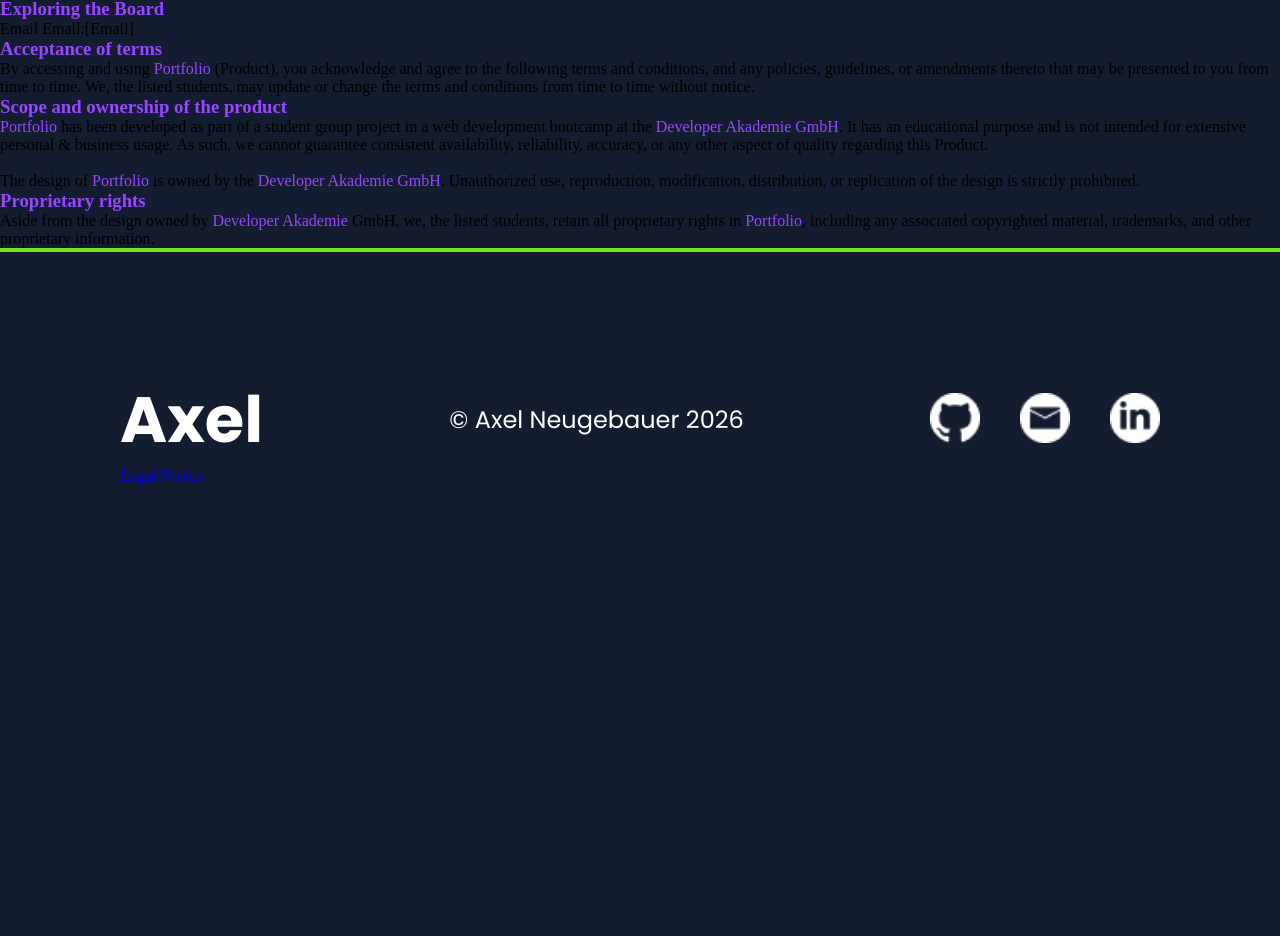
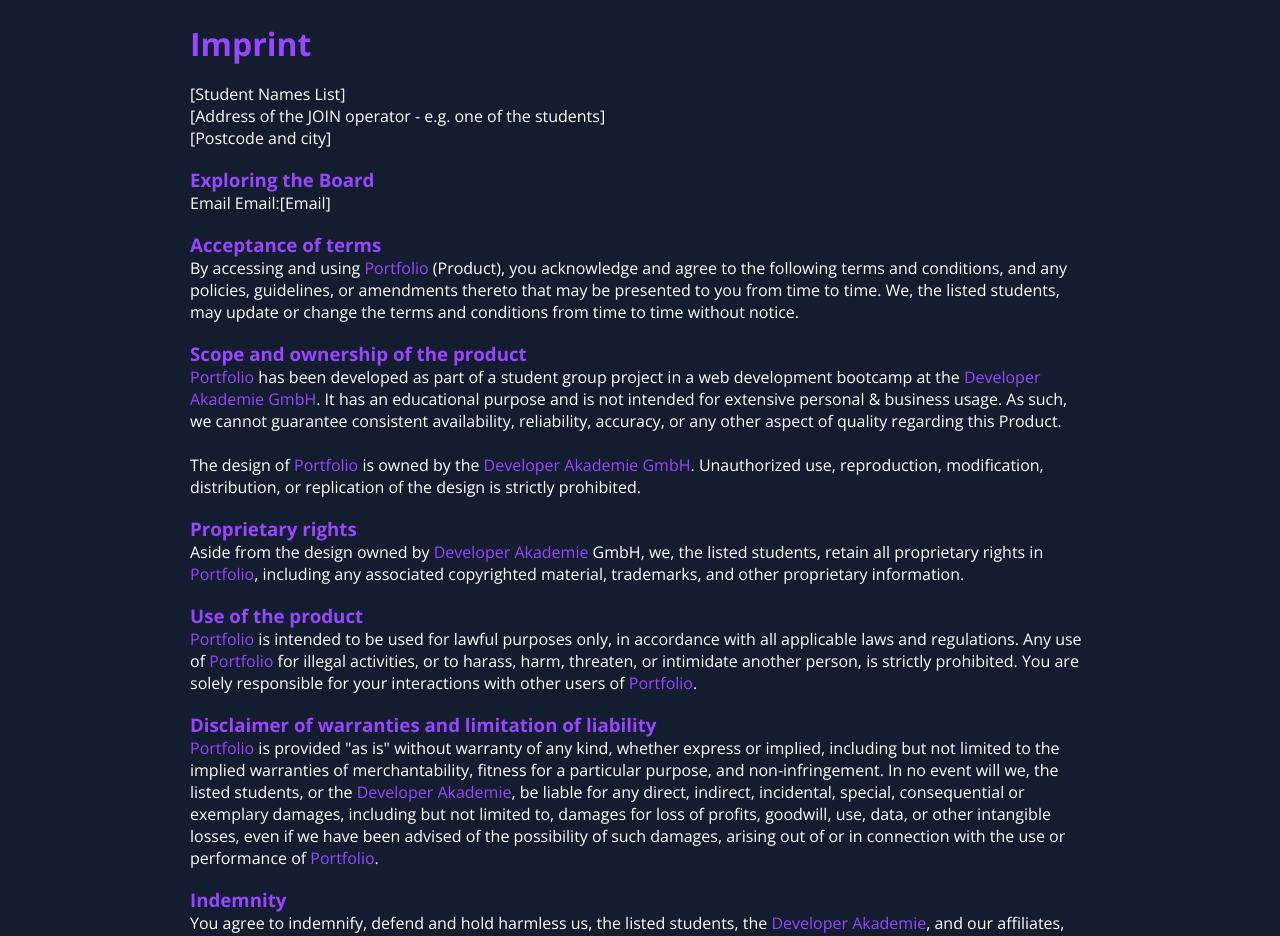
Before and after one commit to Axel-ne/Portfolio, an Angular app: page /legal-notice in a window 1280 px wide. Shown: the part 524-1460 px from the top of the page. Before the commit the page ends 1072 px from the top, so only its background shows below. Built offline with nearby package versions, Linux system fonts and the light colour scheme.

Commit message:
feat:  PrivacyPolicy

```diff
--- a/src/app/app.routes.ts
+++ b/src/app/app.routes.ts
@@ -1,6 +1,7 @@
 import { Routes } from '@angular/router';
 import { Home } from './components/home/home';
 import { LegalNotice } from './components/legal-notice/legal-notice';
+import { PrivacyPolicy } from './components/privacy-policy/privacy-policy';
 
 export const routes: Routes = [
     {
@@ -12,7 +13,7 @@ export const routes: Routes = [
         component: LegalNotice
     },
     {
-        path: '**',
-        redirectTo: ''
+        path: 'privacy-policy',
+        component: PrivacyPolicy
     }
 ];
--- a/src/app/components/contact-sectionn/contact-sectionn.html
+++ b/src/app/components/contact-sectionn/contact-sectionn.html
@@ -20,7 +20,7 @@
             <textarea name="" id="" placeholder="Your message" required></textarea>
             <div class="input-content">
             <input type="checkbox" name="" id="" required>
-            <p>I've read thes<span>privacy policy</span>and agree to the processing of my data as outlined.</p>
+            <p>I've read thes<span><a routerLink="privacy-policy">privacy policy</a></span>and agree to the processing of my data as outlined.</p> /////
             </div>
             <div class="submit-btn-wrapper">
             <button class="submit-btn">Send message :)</button>
--- a/src/app/components/contact-sectionn/contact-sectionn.ts
+++ b/src/app/components/contact-sectionn/contact-sectionn.ts
@@ -1,8 +1,9 @@
 import { Component } from '@angular/core';
+import { RouterLink } from "@angular/router";
 
 @Component({
   selector: 'app-contact-sectionn',
-  imports: [],
+  imports: [RouterLink],
   templateUrl: './contact-sectionn.html',
   styleUrl: './contact-sectionn.scss',
 })
--- a/src/app/components/header/header.scss
+++ b/src/app/components/header/header.scss
@@ -3,6 +3,9 @@
 }
 
 header{
+    position: sticky;
+    top: 0;
+    z-index: 1;
     background-color: rgba(20, 29, 47, 1);
     display: flex;
     justify-content: space-between;
--- a/src/app/components/landing-section/landing-section.scss
+++ b/src/app/components/landing-section/landing-section.scss
@@ -1,6 +1,6 @@
 .hero-section{
     width: 100%;
-    height: 610px;
+    height: 800px;
     display: flex;
     flex-direction: column;
     justify-content: center;
--- a/src/app/components/legal-notice/legal-notice.html
+++ b/src/app/components/legal-notice/legal-notice.html
@@ -5,17 +5,24 @@
         <img class="big-line" src="/assets/icons/LINE 3.png" alt="">
     </div>
     <div class="legal-notice-content-wrapper">
+        <div class="legal-notice-content">
         <h2>Imprint</h2>
-        <p>[Student Names List]Exploring the BoardEmail: [Email]</p>
+        <br>
+        <ul>
+        <p>[Student Names List]</p>
         <p>[Address of the JOIN operator - e.g. one of the students]</p>
         <p>[Postcode and city]</p>
+        </ul>
+        <br>
         <h3>Exploring the Board</h3>
         <p>Email Email:[Email]</p>
+        <br>
         <h3>Acceptance of terms</h3>
         <p>By accessing and using <span>Portfolio</span> (Product), you acknowledge and agree to the following terms and
             conditions, and any policies, guidelines, or amendments thereto that may be presented to you from time to
             time. We, the listed students, may update or change the terms and conditions from time to time without
             notice.</p>
+            <br>
         <h3>Scope and ownership of the product</h3>
         <p><span>Portfolio</span> has been developed as part of a student group project in a web development bootcamp at
             the
@@ -29,7 +36,38 @@
             reproduction,
             modification, distribution, or replication of the design is strictly prohibited.
         </p>
+        <br>
         <h3>Proprietary rights</h3>
-        <p>Aside from the design owned by <span>Developer Akademie</span> GmbH, we, the listed students, retain all proprietary rights in <span>Portfolio</span>, including any associated copyrighted material, trademarks, and other proprietary information.</p>
+        <p>Aside from the design owned by <span>Developer Akademie</span> GmbH, we, the listed students, retain all
+            proprietary rights in <span>Portfolio</span>, including any associated copyrighted material, trademarks, and
+            other proprietary information.</p>
+            <br>
+        <h3>Use of the product</h3>
+        <p><span>Portfolio</span> is intended to be used for lawful purposes only, in accordance with all applicable
+            laws and regulations. Any use of <span>Portfolio</span> for illegal activities, or to harass, harm,
+            threaten, or intimidate another person, is strictly prohibited. You are solely responsible for your
+            interactions with other users of <span>Portfolio</span>.</p>
+            <br>
+        <h3>Disclaimer of warranties and limitation of liability</h3>
+        <p><span>Portfolio</span> is provided "as is" without warranty of any kind, whether express or implied,
+            including but not limited to the implied warranties of merchantability, fitness for a particular purpose,
+            and non-infringement. In no event will we, the listed students, or the <span>Developer Akademie</span>, be
+            liable for any direct, indirect, incidental, special, consequential or exemplary damages, including but not
+            limited to, damages for loss of profits, goodwill, use, data, or other intangible losses, even if we have
+            been advised of the possibility of such damages, arising out of or in connection with the use or performance
+            of <span>Portfolio</span>.</p>
+            <br>
+        <h3>Indemnity</h3>
+        <p>You agree to indemnify, defend and hold harmless us, the listed students, the <span>Developer Akademie</span>, and our
+            affiliates, partners, officers, directors, agents, and employees, from and against any claim, demand, loss,
+            damage, cost, or liability (including reasonable legal fees) arising out of or relating to your use of
+            <span>Portfolio</span> and/or your breach of this Legal Notice.
+            <br>
+            <br>
+            For any questions or notices, please contact us at [Contact Email].
+            <br>
+            <br>
+            Date: July 26, 2025</p>
+            </div>
     </div>
 </section>
--- a/src/app/components/legal-notice/legal-notice.scss
+++ b/src/app/components/legal-notice/legal-notice.scss
@@ -1,5 +1,5 @@
 .legal-notice-section{
-
+    margin-top: 100px;
 }
 
 .legal-notice-headline{
@@ -7,8 +7,11 @@
     justify-content: flex-end;
     align-items: center;
     gap: 20px;
+    margin-bottom: 50px;
     h1{
-        color: white;
+        color: rgba(112, 230, 28, 1);
+        font-family: 'Open Sans';
+        font-size: 60px;
 
     }
     img{
@@ -22,13 +25,30 @@
 }
 
 .legal-notice-content-wrapper{
+    display: flex;
+    justify-content: center;
+
     h2{
         color: rgba(151, 71, 255, 1);
+        font-family: 'Open Sans';
+        font-size: 32px;
     }
     h3{
         color: rgba(151, 71, 255, 1);
+        font-family: 'Open Sans';
     }
     span{
         color: rgba(151, 71, 255, 1);
     }
+    p{
+        color: white;
+        font-family: 'Open Sans';
+    }
 }
+
+.legal-notice-content{
+    display: flex;
+    flex-direction: column;
+        width: 900px;
+    height: 1100px;
+}
--- /dev/null
+++ b/src/app/components/privacy-policy/privacy-policy.html
@@ -0,0 +1 @@
+<p>privacy-policy works!</p>
--- a/src/styles.scss
+++ b/src/styles.scss
@@ -13,6 +13,24 @@
   font-display: swap;
   src: url('/assets/fonts/poppins-v24-latin-700.woff2') format('woff2');
 }
+
+/* open-sans-regular - latin */
+@font-face {
+  font-display: swap; /* Check https://developer.mozilla.org/en-US/docs/Web/CSS/@font-face/font-display for other options. */
+  font-family: 'Open Sans';
+  font-style: normal;
+  font-weight: 400;
+  src: url('/assets/fonts/open-sans-v44-latin-regular.woff2') format('woff2'); /* Chrome 36+, Opera 23+, Firefox 39+, Safari 12+, iOS 10+ */
+}
+/* open-sans-700 - latin */
+@font-face {
+  font-display: swap; /* Check https://developer.mozilla.org/en-US/docs/Web/CSS/@font-face/font-display for other options. */
+  font-family: 'Open Sans';
+  font-style: normal;
+  font-weight: 700;
+  src: url('/assets/fonts/open-sans-v44-latin-700.woff2') format('woff2'); /* Chrome 36+, Opera 23+, Firefox 39+, Safari 12+, iOS 10+ */
+}
+
 * {
   position: relative;
   margin: 0;
```
Also changed, not shown: src/app/components/privacy-policy/privacy-policy.ts (added, +9 -0 lines), public/assets/fonts/open-sans-v44-latin-700.woff2 (added), public/assets/fonts/open-sans-v44-latin-regular.woff2 (added), src/app/components/privacy-policy/privacy-policy.scss (added).
